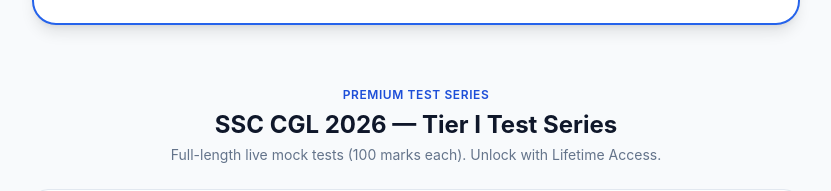
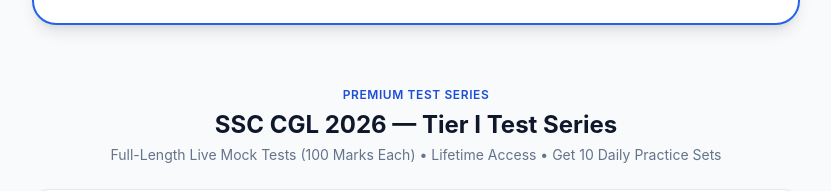
Before and after one commit to gourav789/sarkaripath, a Next.js app: page /pricing in a window 1280 px wide. Shown: the part 950-1141 px from the top of the page, without its empty margins (224-1055 px from the left). Built offline with nearby package versions, Linux system fonts and the light colour scheme; no server answers.

Commit message:
Update test series subheading text

```diff
--- a/src/app/pricing/page.js
+++ b/src/app/pricing/page.js
@@ -234,7 +234,7 @@ export default function PricingPage() {
               SSC CGL 2026 — Tier I Test Series
             </h2>
             <p className="mt-1 text-sm text-slate-500">
-              Full-length live mock tests (100 marks each). Unlock with Lifetime Access.
+              Full-Length Live Mock Tests (100 Marks Each) • Lifetime Access • Get 10 Daily Practice Sets
             </p>
           </div>
 
```
